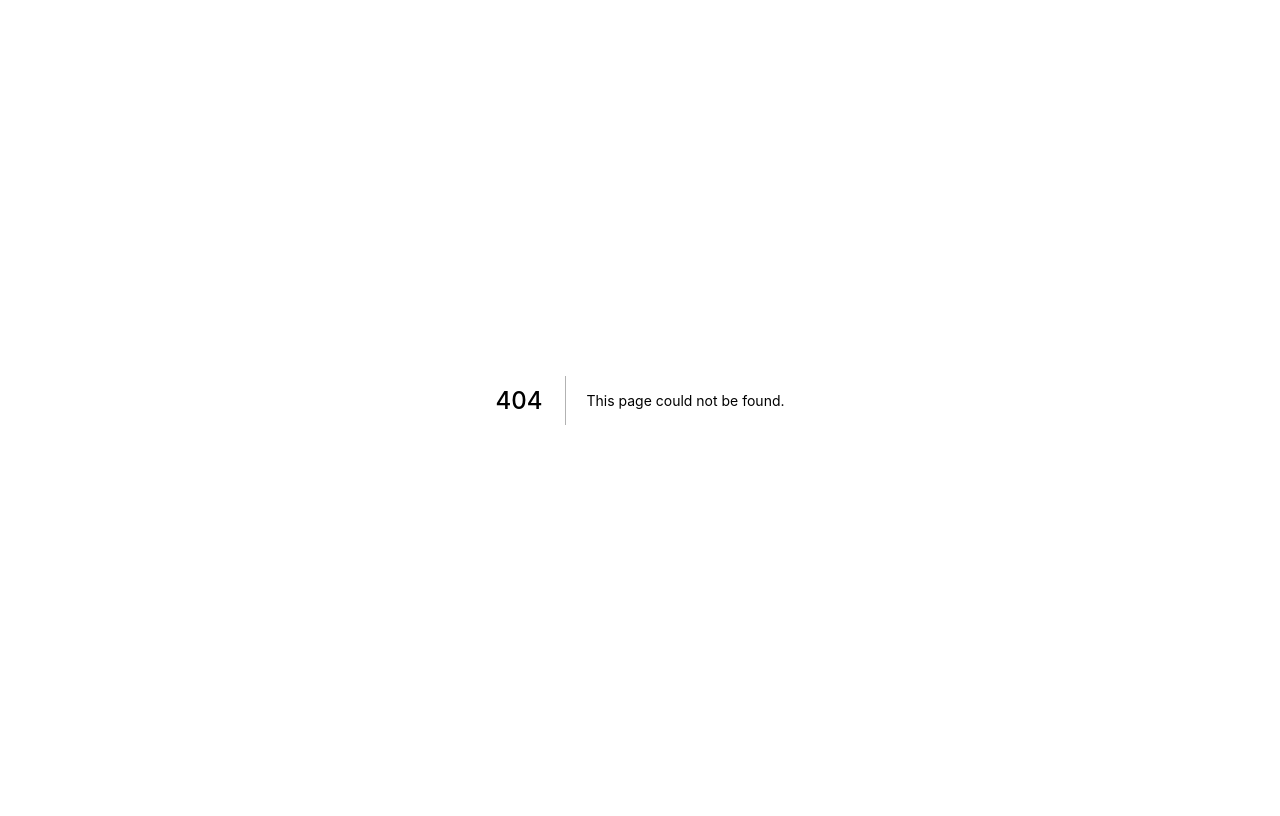
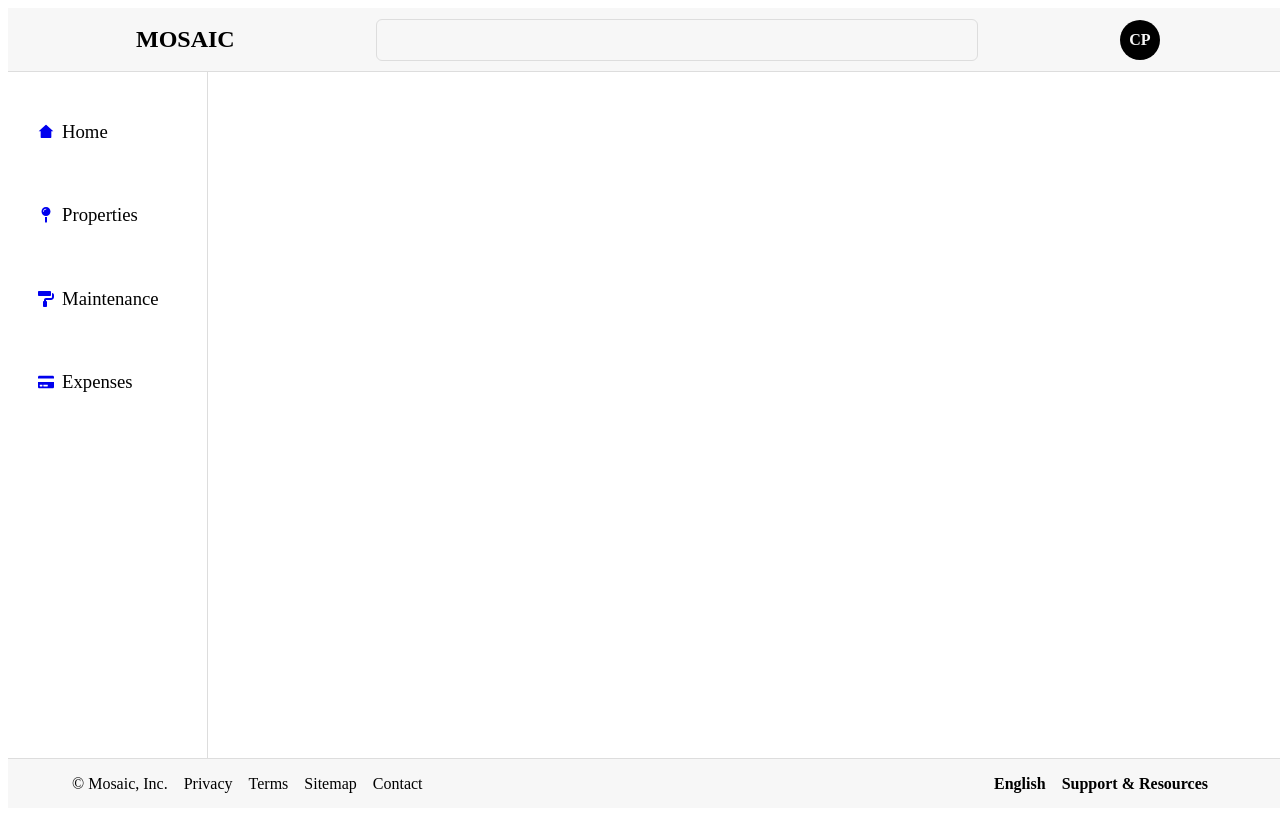
Before and after one commit to parkerchris/nextjsgraphql, a Next.js app: page /expenses in a window 1280 px wide. Before the commit this address had no page. Built offline with nearby package versions, Linux system fonts and the light colour scheme.

Commit message:
Add maintenance and expenses pages.

```diff
--- /dev/null
+++ b/pages/expenses.js
@@ -0,0 +1,7 @@
+import Layout from '../components/Layout'
+
+export default function Expenses() {
+    return (
+        <Layout/>
+    )
+}
```
Also changed, not shown: pages/maintenance.js (added, +7 -0 lines).
